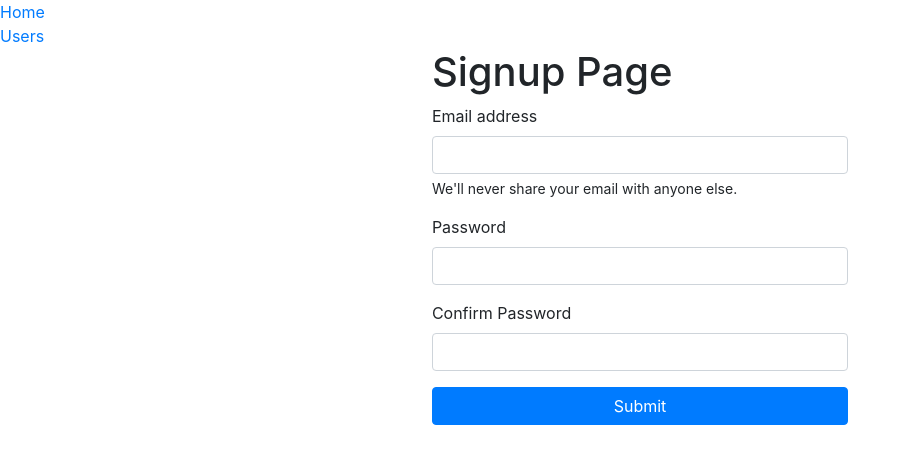
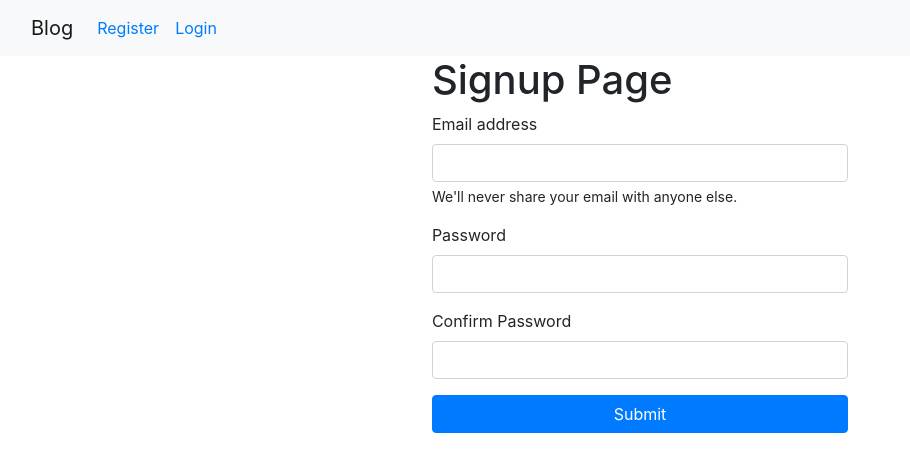
Before and after one commit to boyepanthera/bcc-profile-showcaser, a React (Create React App) app: page /signup in a window 1280 px wide. Shown: the top 472 px of the page, without its empty margins (0-910 px from the left). Built offline with nearby package versions, Linux system fonts and the light colour scheme.

Commit message:
Styled nav nd corrected class/for typos

```diff
--- a/src/Navbar.js
+++ b/src/Navbar.js
@@ -5,12 +5,24 @@
   render() {
     return (
       <>
-        <div>
-          <Link to="/">Home</Link>
-        </div>
-        <div>
-          <Link to="/users">Users</Link>
-        </div>
+        <nav className="navbar navbar-expand-lg navbar-light bg-light">
+  <div className="container-fluid">
+    <a className="navbar-brand" href="/">Blog</a>
+    <button className="navbar-toggler" type="button" data-bs-toggle="collapse" data-bs-target="#navbarNav" aria-controls="navbarNav" aria-expanded="false" aria-label="Toggle navigation">
+      <span className="navbar-toggler-icon"></span>
+    </button>
+    <div className="collapse navbar-collapse" id="navbarNav">
+      <ul className="navbar-nav my-auto">
+        <li className="nav-item p-2">
+        <Link className="link-primary" to="/signup">Register</Link>
+        </li>
+        <li className="nav-item p-2">
+        <Link to="/login">Login</Link>
+        </li>
+      </ul>
+    </div>
+  </div>
+</nav>
       </>
     );
   }
--- a/src/Signup.js
+++ b/src/Signup.js
@@ -76,7 +76,7 @@
             ) : (
               ""
             )}
-            <div class="mb-3">
+            <div className="mb-3">
               <label htmlFor="exampleInputEmail1" className=" fw-bold">
                 Email address
               </label>
@@ -93,7 +93,7 @@
                 We'll never share your email with anyone else.
               </div>
             </div>
-            <div class="mb-3">
+            <div className="mb-3">
               <label
                 htmlFor="exampleInputPassword1"
                 className="form-label fw-bold"
@@ -109,7 +109,7 @@
               />
             </div>
             <div className="mb-3">
-              <label for="exampleInputPassword1" className="form-label">
+              <label htmlFor="exampleInputPassword1" className="form-label">
                 Confirm Password
               </label>
               <input
@@ -123,7 +123,7 @@
             <button
               disabled={isFormSubmitting}
               type="submit"
-              class="btn btn-primary col"
+              className="btn btn-primary col"
             >
               {isFormSubmitting ? "Registering..." : "Submit"}
             </button>
```
